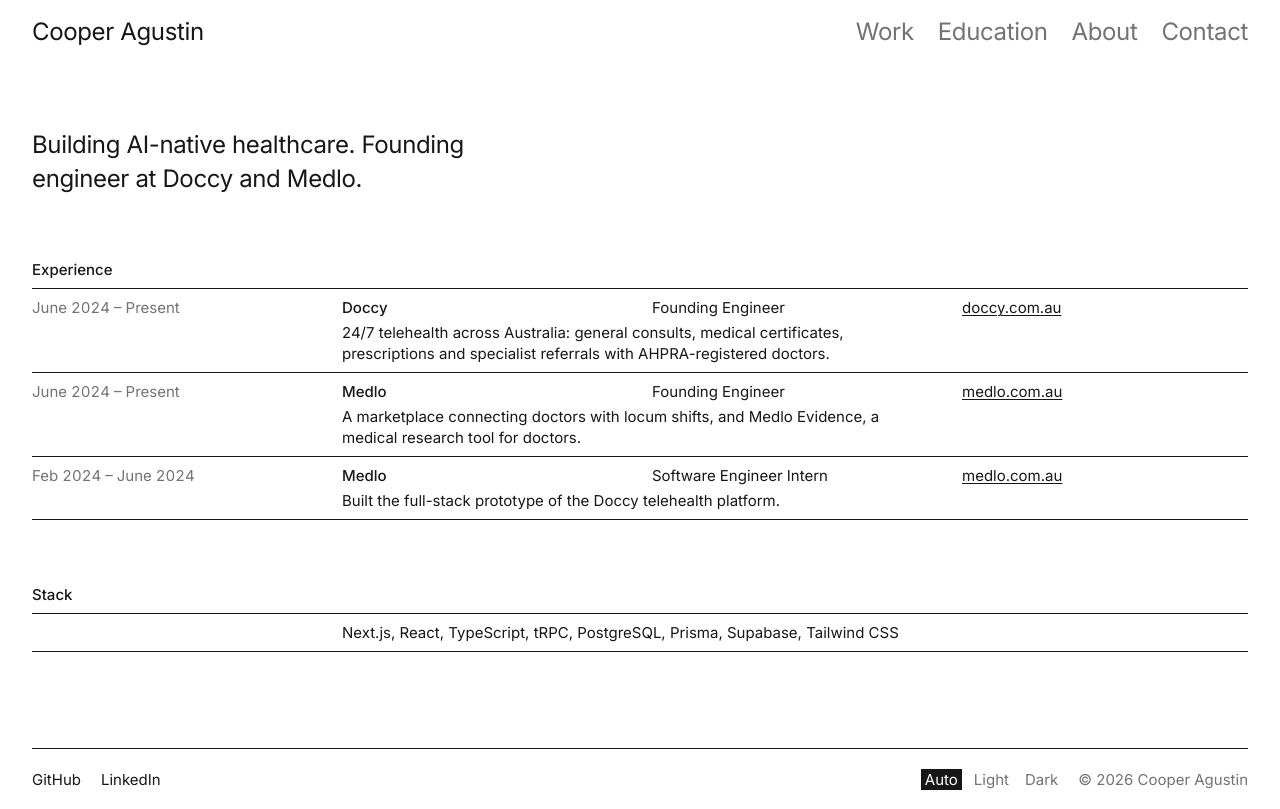
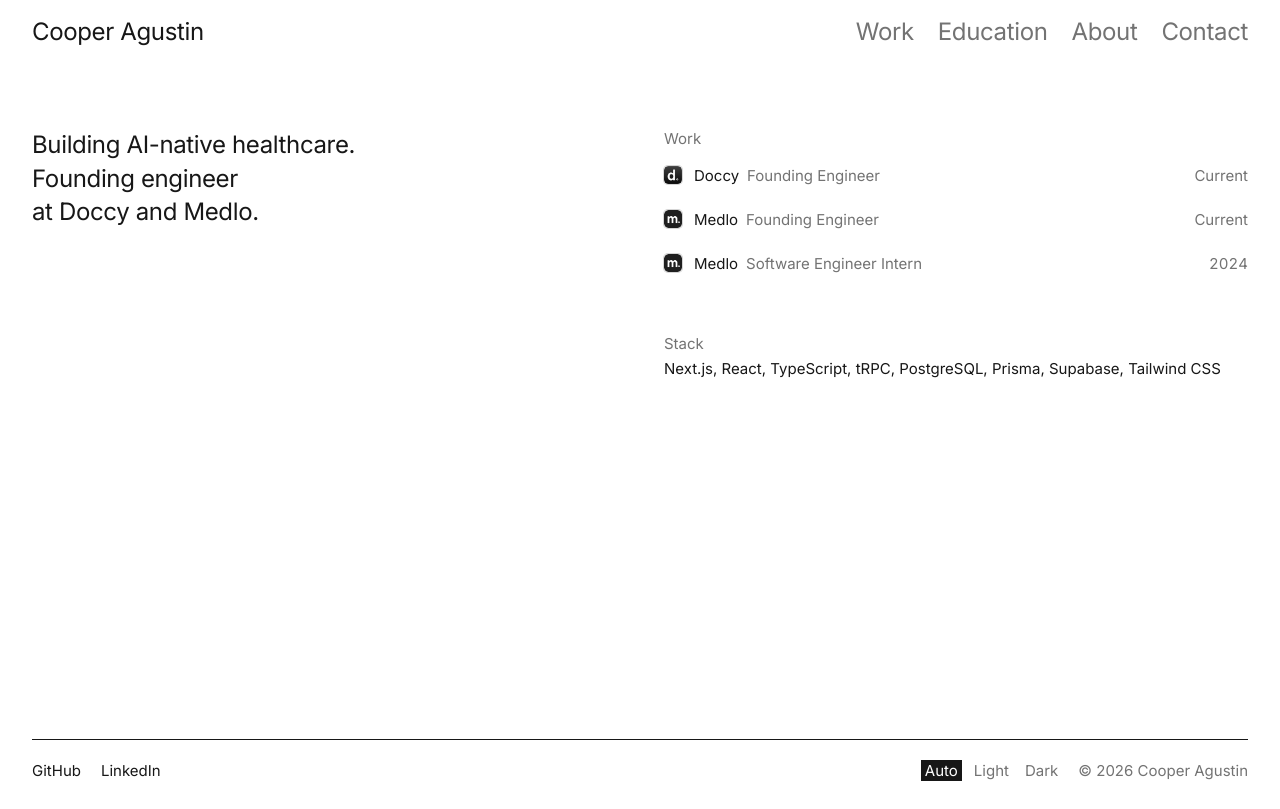
Before and after one commit to Spudgee/portfolio, a Next.js app: page / in a window 1280 px wide. Built offline with nearby package versions, Linux system fonts and the light colour scheme.

Commit message:
Home is a split: statement left, one linked line per role (icon, company, title, years) and the stack on the right

```diff
--- a/app/experience-entry.tsx
+++ b/app/experience-entry.tsx
@@ -1,32 +1,36 @@
-import { InlineLink } from "@/components/inline-link";
+import Image from "next/image";
+import Link from "next/link";
 import type { Role } from "@/content/experience";
-import { monthLabel } from "@/lib/month-label";
+import { roleYears } from "@/lib/role-years";
 
-/** One ruled row: dates, company, title and site across the grid, the summary beneath. */
+/**
+ * One line per role, after Brian Lovin's work list: the app icon, the company in ink, the title in
+ * grey and the years on the right. The whole row links to the company's site; hover fills the name.
+ */
 export function ExperienceEntry({ role }: { role: Role }) {
 	return (
-		<li className="grid grid-cols-4 gap-x-4 border-t border-ink py-2 sm:grid-cols-12 sm:gap-x-6">
-			<p className="col-span-full text-muted tabular-nums sm:col-span-3">
-				<time dateTime={role.start}>{monthLabel(role.start)}</time>
-				{" – "}
-				{role.end === null ? (
-					"Present"
-				) : (
-					<time dateTime={role.end}>{monthLabel(role.end)}</time>
-				)}
-			</p>
-			<h3 className="col-span-full font-medium sm:col-span-3">
-				{role.company}
-			</h3>
-			<p className="col-span-full sm:col-span-3">{role.title}</p>
-			<p className="col-span-full sm:col-span-3">
-				<InlineLink href={role.companyUrl}>
-					{new URL(role.companyUrl).hostname}
-				</InlineLink>
-			</p>
-			<p className="col-span-full mt-1 max-w-prose text-pretty sm:col-span-6 sm:col-start-4">
-				{role.summary}
-			</p>
+		<li>
+			<Link
+				href={role.companyUrl}
+				className="group flex min-h-11 items-center gap-3 focus-visible:outline-hidden"
+			>
+				<Image
+					src={role.iconPath}
+					alt=""
+					width={18}
+					height={18}
+					className="size-[18px] shrink-0 rounded-[4px] ring-1 ring-muted/30"
+				/>
+				<span className="flex min-w-0 flex-1 flex-wrap items-baseline gap-x-2">
+					<span className="-mx-1 px-1 transition-colors duration-150 ease-out group-hover:bg-ink group-hover:text-paper group-focus-visible:bg-ink group-focus-visible:text-paper motion-reduce:transition-none">
+						{role.company}
+					</span>
+					<span className="text-muted">{role.title}</span>
+				</span>
+				<span className="shrink-0 text-muted tabular-nums">
+					{roleYears(role)}
+				</span>
+			</Link>
 		</li>
 	);
 }
--- a/app/page.tsx
+++ b/app/page.tsx
@@ -13,24 +13,26 @@ export const metadata: Metadata = pageMetadata({
 	description: `${PERSON.name} is a founding engineer at Doccy and Medlo, building the future of telehealth from the first commit: 24/7 consults, certificates and prescriptions at Doccy, and locum shifts at Medlo, in Next.js, TypeScript and PostgreSQL.`,
 });
 
-/** Experience-led home: who and what in one lead sentence, then ruled rows of roles and the stack. */
+/** Split home: the statement holds the left half; work and stack run down the right, one line per role. */
 export default function HomePage() {
 	return (
 		<>
 			<JsonLd graph={homeGraph()} />
-			<h1 className="max-w-[30em] pt-12 text-lead font-normal text-balance sm:pt-16">
+			<div className="grid gap-12 pt-12 sm:pt-16 md:grid-cols-2">
+				<h1 className="max-w-[14em] text-lead font-normal text-balance">
 					{PERSON.introduction}
 				</h1>
 
+				<div className="grid content-start gap-12">
 					<section
 						id="experience"
 						aria-labelledby="experience-heading"
-				className="mt-12 scroll-mt-16 sm:mt-16"
+						className="scroll-mt-16"
 					>
-				<h2 id="experience-heading" className="pb-2 font-medium">
-					Experience
+						<h2 id="experience-heading" className="pb-1 text-muted">
+							Work
 						</h2>
-				<ol className="border-b border-ink">
+						<ol>
 							{EXPERIENCE.map((role) => (
 								<ExperienceEntry
 									key={`${role.company}-${role.start}`}
@@ -40,16 +42,14 @@ export default function HomePage() {
 						</ol>
 					</section>
 
-			<section aria-labelledby="stack" className="mt-12 sm:mt-16">
-				<h2 id="stack" className="pb-2 font-medium">
+					<section aria-labelledby="stack-heading">
+						<h2 id="stack-heading" className="pb-1 text-muted">
 							Stack
 						</h2>
-				<p className="grid grid-cols-4 gap-x-4 border-y border-ink py-2 sm:grid-cols-12 sm:gap-x-6">
-					<span className="col-span-full sm:col-span-9 sm:col-start-4">
-						{PERSON.stack.join(", ")}
-					</span>
-				</p>
+						<p>{PERSON.stack.join(", ")}</p>
 					</section>
+				</div>
+			</div>
 		</>
 	);
 }
--- a/content/experience.ts
+++ b/content/experience.ts
@@ -7,7 +7,6 @@ export type Role = {
 	title: string;
 	start: string;
 	end: string | null;
-	summary: string;
 };
 
 export const EXPERIENCE: readonly Role[] = [
@@ -18,8 +17,6 @@ export const EXPERIENCE: readonly Role[] = [
 		title: "Founding Engineer",
 		start: "2024-06",
 		end: null,
-		summary:
-			"24/7 telehealth across Australia: general consults, medical certificates, prescriptions and specialist referrals with AHPRA-registered doctors.",
 	},
 	{
 		company: "Medlo",
@@ -28,8 +25,6 @@ export const EXPERIENCE: readonly Role[] = [
 		title: "Founding Engineer",
 		start: "2024-06",
 		end: null,
-		summary:
-			"A marketplace connecting doctors with locum shifts, and Medlo Evidence, a medical research tool for doctors.",
 	},
 	{
 		company: "Medlo",
@@ -38,6 +33,5 @@ export const EXPERIENCE: readonly Role[] = [
 		title: "Software Engineer Intern",
 		start: "2024-02",
 		end: "2024-06",
-		summary: "Built the full-stack prototype of the Doccy telehealth platform.",
 	},
 ];
--- /dev/null
+++ b/lib/role-years.ts
@@ -0,0 +1,9 @@
+import type { Role } from "@/content/experience";
+
+/** "Current" while a role runs, else its year ("2024") or years ("2018–22"), from the ISO months. */
+export function roleYears(role: Role) {
+	if (role.end === null) return "Current";
+	const startYear = role.start.slice(0, 4);
+	const endYear = role.end.slice(0, 4);
+	return startYear === endYear ? startYear : `${startYear}–${endYear.slice(2)}`;
+}
```
Lines whose indentation alone changed are shown as unchanged.
